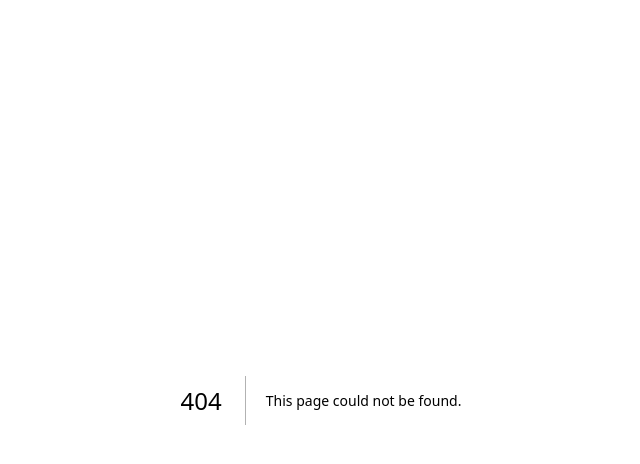
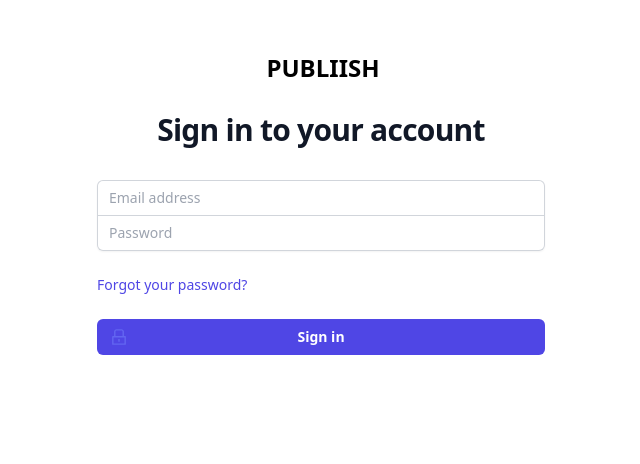
Before and after one commit to publiish/publiish-sdk, a Next.js app in the folder client/: page /signin in a window 1280 px wide. Before the commit this address had no page. Shown: the top 464 px of the page, without its empty margins (319-959 px from the left). Built offline with nearby package versions, Linux system fonts and the light colour scheme.

Commit message:
feat: signup and signin forms

```diff
--- a/client/package.json
+++ b/client/package.json
@@ -24,6 +24,8 @@
     "typescript": "5.0.4"
   },
   "devDependencies": {
+    "@tailwindcss/forms": "^0.5.3",
+    "formik": "^2.2.9",
     "react-icons": "^4.8.0"
   }
 }
--- a/client/src/components/Layout/Sidebar.tsx
+++ b/client/src/components/Layout/Sidebar.tsx
@@ -14,13 +14,6 @@
 export const Sidebar: React.FC = () => {
   const router = useRouter();
 
-  console.log("router ", router.pathname === PAGES[0].path);
-  console.log(
-    `flex flex-row items-center h-10 px-3 rounded-lg text-gray-700 ${
-      PAGES[0].path === router.pathname ? "bg-gray-100}" : ""
-    }`
-  );
-
   return (
     <aside className="sidebar w-64 md:shadow transform -translate-x-full md:translate-x-0 transition-transform duration-150 ease-in bg-primary-700">
       <div className="sidebar-header flex items-center justify-center py-4">
@@ -35,7 +28,7 @@
       <div className="sidebar-content px-4 py-6">
         <ul className="flex flex-col w-full">
           {PAGES.map((page) => (
-            <li className="my-2">
+            <li key={page.name} className="my-2">
               <Link
                 href={page.path}
                 className={`${linkStyles.default} ${linkStyles.hover} ${
--- /dev/null
+++ b/client/src/components/Signin/SigninForm.tsx
@@ -0,0 +1,88 @@
+import { AiOutlineLock } from "react-icons/ai";
+import { useFormik } from "formik";
+
+export default function SigninForm() {
+  const formik = useFormik({
+    initialValues: {
+      email: "",
+      password: "",
+      brand_name: "",
+    },
+    onSubmit: (values) => {
+      // signup
+    },
+  });
+
+  return (
+    <>
+      <div className="flex min-h-full items-center justify-center px-4 py-12 sm:px-6 lg:px-8">
+        <div className="w-full max-w-md space-y-8">
+          <div>
+            <h1 className="text-center leading-10 text-2xl font-bold ml-1 uppercase">
+              PUBLIISH
+            </h1>
+            <h2 className="mt-6 text-center text-3xl font-bold tracking-tight text-gray-900">
+              Sign in to your account
+            </h2>
+          </div>
+          <form onSubmit={formik.handleSubmit} className="mt-8 space-y-6">
+            <input type="hidden" name="remember" defaultValue="true" />
+            <div className="-space-y-px rounded-md shadow-sm">
+              <div>
+                <label htmlFor="email-address" className="sr-only">
+                  Email address
+                </label>
+                <input
+                  id="email-address"
+                  name="email"
+                  type="email"
+                  autoComplete="email"
+                  required
+                  className="relative block w-full rounded-t-md border-0 py-1.5 text-gray-900 ring-1 ring-inset ring-gray-300 placeholder:text-gray-400 focus:z-10 focus:ring-2 focus:ring-inset focus:ring-indigo-600 sm:text-sm sm:leading-6"
+                  placeholder="Email address"
+                />
+              </div>
+              <div>
+                <label htmlFor="password" className="sr-only">
+                  Password
+                </label>
+                <input
+                  id="password"
+                  name="password"
+                  type="password"
+                  autoComplete="current-password"
+                  required
+                  className="relative block w-full rounded-b-md border-0 py-1.5 text-gray-900 ring-1 ring-inset ring-gray-300 placeholder:text-gray-400 focus:z-10 focus:ring-2 focus:ring-inset focus:ring-indigo-600 sm:text-sm sm:leading-6"
+                  placeholder="Password"
+                />
+              </div>
+            </div>
+
+            <div className="flex items-center justify-between">
+              <div className="text-sm">
+                <a
+                  href="#"
+                  className="font-medium text-indigo-600 hover:text-indigo-500"
+                >
+                  Forgot your password?
+                </a>
+              </div>
+            </div>
+
+            <div>
+              <button
+                type="submit"
+                className="group relative flex w-full justify-center rounded-md bg-indigo-600 px-3 py-2 text-sm font-semibold text-white hover:bg-indigo-500 focus-visible:outline focus-visible:outline-2 focus-visible:outline-offset-2 focus-visible:outline-indigo-600"
+              >
+                <span className="absolute inset-y-0 left-0 flex items-center pl-3">
+                  <AiOutlineLock className="h-5 w-5 text-indigo-500 group-hover:text-indigo-400" />
+                </span>
+                Sign in
+              </button>
+            </div>
+          </form>
+        </div>
+      </div>
+    </>
+  );
+}
--- /dev/null
+++ b/client/src/components/Signup/SignupForm.tsx
@@ -0,0 +1,86 @@
+import { useFormik } from "formik";
+
+export default function SignupForm() {
+  const formik = useFormik({
+    initialValues: {
+      email: "",
+      password: "",
+      brand_name: "",
+    },
+    onSubmit: (values) => {
+      // signup
+    },
+  });
+
+  return (
+    <>
+      <div className="flex min-h-full items-center justify-center px-4 py-12 sm:px-6 lg:px-8">
+        <div className="w-full max-w-md space-y-8">
+          <div>
+            <h1 className="text-center leading-10 text-2xl font-bold ml-1 uppercase">
+              PUBLIISH
+            </h1>
+            <h2 className="mt-6 text-center text-3xl font-bold tracking-tight text-gray-900">
+              Create an account
+            </h2>
+          </div>
+          <form onSubmit={formik.handleSubmit} className="mt-8 space-y-6">
+            <input type="hidden" name="remember" defaultValue="true" />
+            <div className="-space-y-px rounded-md shadow-sm">
+              <div>
+                <label htmlFor="email-address" className="sr-only">
+                  Email address
+                </label>
+                <input
+                  id="email-address"
+                  name="email"
+                  type="email"
+                  autoComplete="email"
+                  required
+                  className="relative block w-full rounded-t-md border-0 py-1.5 text-gray-900 ring-1 ring-inset ring-gray-300 placeholder:text-gray-400 focus:z-10 focus:ring-2 focus:ring-inset focus:ring-indigo-600 sm:text-sm sm:leading-6"
+                  placeholder="Email address"
+                />
+              </div>
+              <div>
+                <label htmlFor="password" className="sr-only">
+                  Password
+                </label>
+                <input
+                  id="password"
+                  name="password"
+                  type="password"
+                  autoComplete="current-password"
+                  required
+                  className="relative block w-full rounded-b-md border-0 py-1.5 text-gray-900 ring-1 ring-inset ring-gray-300 placeholder:text-gray-400 focus:z-10 focus:ring-2 focus:ring-inset focus:ring-indigo-600 sm:text-sm sm:leading-6"
+                  placeholder="Password"
+                />
+              </div>
+              <div>
+                <label htmlFor="password" className="sr-only">
+                  Password
+                </label>
+                <input
+                  id="brand_name"
+                  name="brand_name"
+                  type="text"
+                  required
+                  className="relative block w-full rounded-b-md border-0 py-1.5 text-gray-900 ring-1 ring-inset ring-gray-300 placeholder:text-gray-400 focus:z-10 focus:ring-2 focus:ring-inset focus:ring-indigo-600 sm:text-sm sm:leading-6"
+                  placeholder="Brand Name"
+                />
+              </div>
+            </div>
+
+            <div>
+              <button
+                type="submit"
+                className="group relative flex w-full justify-center rounded-md bg-indigo-600 px-3 py-2 text-sm font-semibold text-white hover:bg-indigo-500 focus-visible:outline focus-visible:outline-2 focus-visible:outline-offset-2 focus-visible:outline-indigo-600"
+              >
+                Sign up
+              </button>
+            </div>
+          </form>
+        </div>
+      </div>
+    </>
+  );
+}
--- /dev/null
+++ b/client/src/pages/signin.tsx
@@ -0,0 +1,6 @@
+import { Layout } from "@/components/Layout/Layout";
+import SigninForm from "@/components/Signin/SigninForm";
+
+export default function Signin() {
+  return <SigninForm />;
+}
--- /dev/null
+++ b/client/src/pages/signup.tsx
@@ -0,0 +1,5 @@
+import SignupForm from "@/components/Signup/SignupForm";
+
+export default function Signup() {
+  return <SignupForm />;
+}
--- a/client/src/styles/globals.css
+++ b/client/src/styles/globals.css
@@ -17,11 +17,4 @@
 }
 
 body {
-  color: rgb(var(--foreground-rgb));
-  background: linear-gradient(
-      to bottom,
-      transparent,
-      rgb(var(--background-end-rgb))
-    )
-    rgb(var(--background-start-rgb));
 }
--- a/client/tailwind.config.js
+++ b/client/tailwind.config.js
@@ -26,5 +26,5 @@
       },
     },
   },
-  plugins: [],
+  plugins: [require("@tailwindcss/forms")],
 };
```
Also changed, not shown: 1 other file (tests, documents, lock files or other folders).
